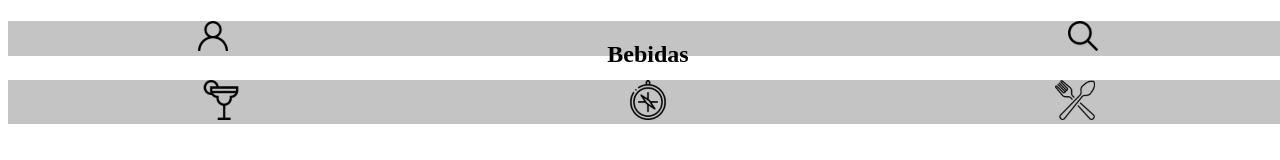
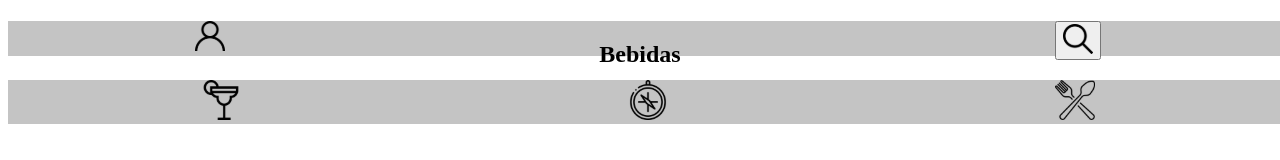
Before and after one commit to tryber/sd-05-recipes-app-6, a React (Create React App) app: page /bebidas in a window 1280 px wide. Shown: the top 160 px of the page. Built offline with nearby package versions, Linux system fonts and the light colour scheme.

Commit message:
codeclimate

```diff
--- a/src/components/SearchIcon.jsx
+++ b/src/components/SearchIcon.jsx
@@ -16,10 +16,9 @@ function SearchIcon() {
 
   return (
     <div>
-      <img
-        onClick={changeSearchBar} src={search}
-        alt="Procurar" data-testid="search-top-btn"
-      />
+      <button onClick={changeSearchBar} data-testid="search-top-btn">
+        <img src={search} alt="Procurar" />
+      </button>
     </div>
   );
 }
```
